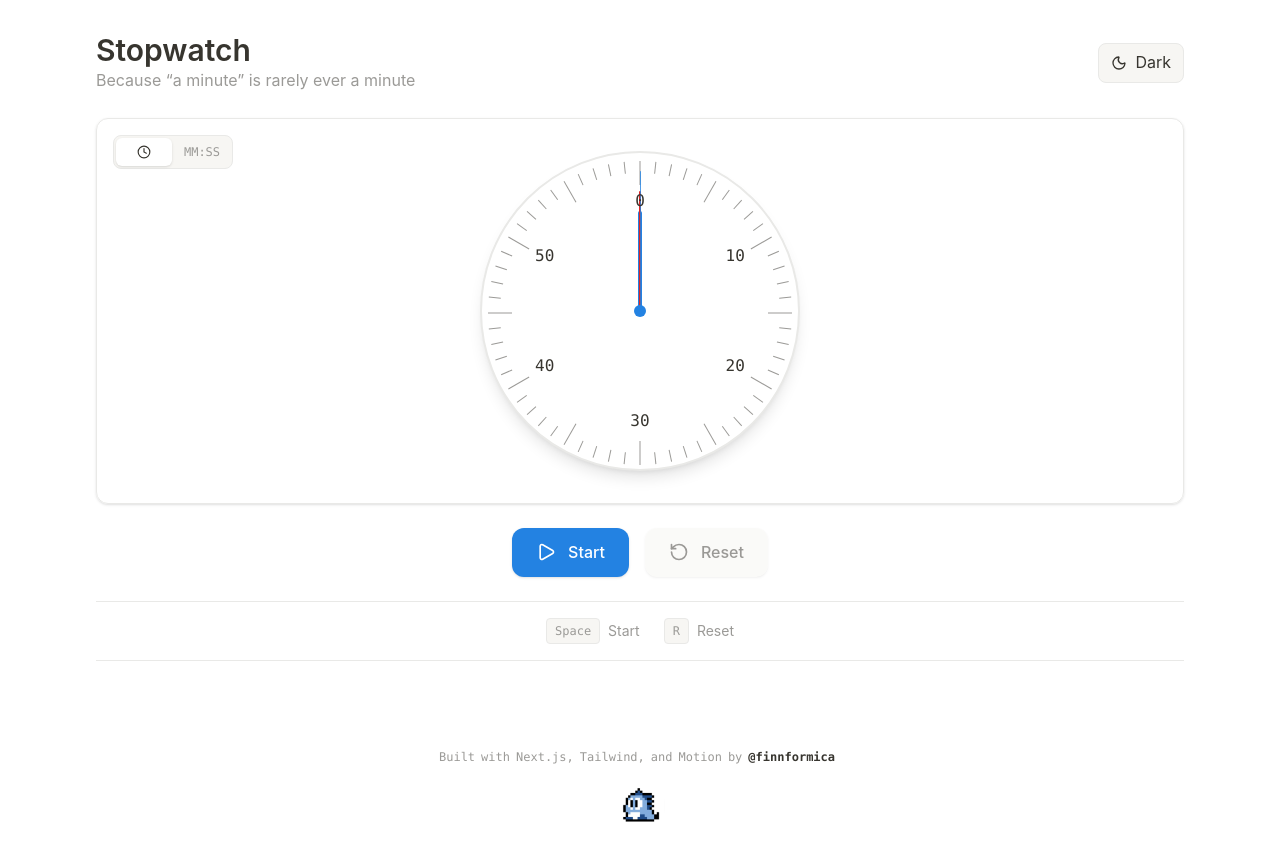
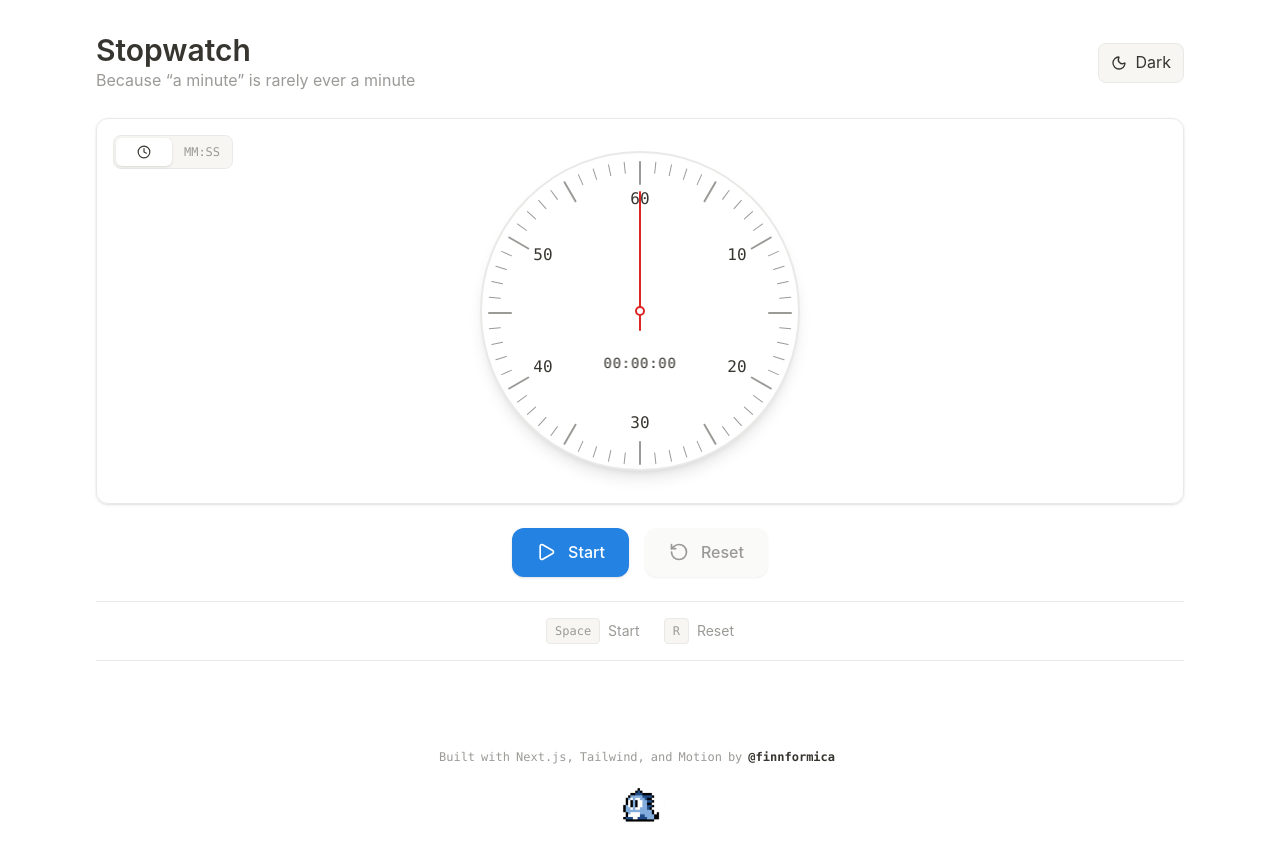
Before and after one commit to finnformica/flow-stop-watch, a Next.js app: page / in a window 1280 px wide. Shown: the top 860 px of the page. Built offline with nearby package versions, Linux system fonts and the light colour scheme.

Commit message:
simplify design of analog clock face

```diff
--- a/src/components/analog-clock.tsx
+++ b/src/components/analog-clock.tsx
@@ -1,5 +1,19 @@
 import { motion } from "motion/react";
 import { memo } from "react";
+
+const MinuteHand = ({ angle }: { angle: number }) => (
+  <div
+    className="absolute top-1/2 left-1/2 bg-destructive rounded-full z-20"
+    style={{
+      width: "2px",
+      height: "140px",
+      marginLeft: "-1px",
+      marginTop: "-120px",
+      transformOrigin: "50% calc(100% - 20px)",
+      transform: `rotate(${angle}deg)`,
+    }}
+  />
+);
 
 const AnalogClock = ({
   elapsedTime,
@@ -10,13 +24,8 @@ const AnalogClock = ({
 }) => {
   // Analog clock calculations
   const totalSeconds = elapsedTime / 1000;
-  const minutes = totalSeconds / 60;
   const seconds = (totalSeconds % 60) / 60;
-  const milliseconds = (elapsedTime % 1000) / 1000;
-
-  const minuteAngle = (minutes % 60) * 6; // 360/60 = 6 degrees per minute
-  const secondAngle = seconds * 360;
-  const msAngle = milliseconds * 360;
+  const angle = seconds * 360;
 
   const initialDelay = (i: number) => (isInitialLoad ? 1.5 + i * 0.1 : 0);
 
@@ -26,21 +35,8 @@ const AnalogClock = ({
     visible: (i: number) => ({
       opacity: 1,
       transition: {
-        duration: 0.3,
+        duration: 0.4,
         delay: initialDelay(i),
-        ease: "easeOut" as const,
-      },
-    }),
-  };
-
-  const handVariants = {
-    hidden: { scaleY: 0, opacity: 0 },
-    visible: (delay: number) => ({
-      scaleY: 1,
-      opacity: 1,
-      transition: {
-        duration: 0.4,
-        delay: initialDelay(delay),
         ease: "easeOut" as const,
       },
     }),
@@ -67,9 +63,9 @@ const AnalogClock = ({
         {Array.from({ length: 60 }, (_, i) => (
           <div
             key={i}
-            className={`absolute w-px bg-muted-foreground ${
-              i % 5 === 0 ? "h-6" : "h-3"
-            } ${i % 10 === 0 ? "bg-foreground w-0.5" : ""}`}
+            className={`absolute bg-muted-foreground rounded-full ${
+              i % 5 === 0 ? "h-6 w-0.5" : "h-3 w-0.25"
+            } ${i % 10 === 0 ? "bg-foreground" : ""}`}
             style={{
               top: "8px",
               left: "50%",
@@ -81,14 +77,14 @@ const AnalogClock = ({
 
         {/* Numbers for 10-minute intervals */}
         {Array.from({ length: 6 }, (_, i) => {
-          const angle = i * 60 - 90;
-          const radius = 110;
+          const angle = i * 60 - 30;
+          const radius = 112;
           const x = Math.cos((angle * Math.PI) / 180) * radius;
           const y = Math.sin((angle * Math.PI) / 180) * radius;
           return (
             <motion.div
               key={i}
-              className="absolute text-base font-medium font-mono text-foreground flex items-center justify-center w-10 h-10 z-50"
+              className="absolute text-base font-medium font-mono text-foreground flex items-center justify-center w-10 h-10"
               style={{
                 left: `calc(50% + ${x}px - 20px)`,
                 top: `calc(50% + ${y}px - 20px)`,
@@ -98,113 +94,51 @@ const AnalogClock = ({
               animate="visible"
               custom={i}
             >
-              {i * 10}
+              {(i + 1) * 10}
             </motion.div>
           );
         })}
 
         {/* Center dot */}
-        <motion.div
-          className="absolute top-1/2 left-1/2 w-3 h-3 bg-accent rounded-full transform -translate-x-1/2 -translate-y-1/2 z-40"
-          variants={centerDotVariants}
-          initial={isInitialLoad ? "hidden" : "visible"}
-          animate="visible"
+        <div
+          className="absolute top-1/2 left-1/2 w-2.5 h-2.5 border-2 bg-card rounded-full transform -translate-x-1/2 -translate-y-1/2 z-40"
+          style={{ borderColor: "var(--destructive)" }} // global styles overriding border color
         />
 
-        {/* Minute hand */}
-        {isInitialLoad ? (
-          <motion.div
-            className="absolute top-1/2 left-1/2 origin-bottom bg-accent rounded-full z-10"
-            style={{
-              width: "4px",
-              height: "100px",
-              marginLeft: "-2px",
-              marginTop: "-100px",
-              transform: `rotate(${minuteAngle}deg)`,
-            }}
-            variants={handVariants}
-            initial="hidden"
-            animate="visible"
-            custom={1.3}
-          />
-        ) : (
-          <div
-            className="absolute top-1/2 left-1/2 origin-bottom bg-accent rounded-full z-10"
-            style={{
-              width: "4px",
-              height: "100px",
-              marginLeft: "-2px",
-              marginTop: "-100px",
-              transform: `rotate(${minuteAngle}deg)`,
-              transition: "none",
-            }}
-          />
-        )}
+        {/* Digital time display */}
+        <motion.div
+          className="absolute top-2/3 left-1/2 transform -translate-x-1/2 -translate-y-1/2"
+          initial={
+            isInitialLoad
+              ? { opacity: 0, scale: 0.8 }
+              : { opacity: 1, scale: 1 }
+          }
+          animate={{ opacity: 1, scale: 1 }}
+          transition={{
+            duration: 0.4,
+            delay: isInitialLoad ? 1.6 : 0,
+            ease: "easeOut",
+          }}
+        >
+          <div className="bg-card/80 backdrop-blur-sm px-3 py-1.5">
+            <div className="text-sm font-mono font-medium text-foreground tracking-wider">
+              {Math.floor(elapsedTime / 60000)
+                .toString()
+                .padStart(2, "0")}
+              :
+              {Math.floor((elapsedTime % 60000) / 1000)
+                .toString()
+                .padStart(2, "0")}
+              :
+              {Math.floor((elapsedTime % 1000) / 10)
+                .toString()
+                .padStart(2, "0")}
+            </div>
+          </div>
+        </motion.div>
 
         {/* Second hand */}
-        {isInitialLoad ? (
-          <motion.div
-            className="absolute top-1/2 left-1/2 origin-bottom bg-destructive rounded-full z-20"
-            style={{
-              width: "2px",
-              height: "120px",
-              marginLeft: "-1px",
-              marginTop: "-120px",
-              transform: `rotate(${secondAngle}deg)`,
-            }}
-            variants={handVariants}
-            initial="hidden"
-            animate="visible"
-            custom={1.4}
-          />
-        ) : (
-          <div
-            className="absolute top-1/2 left-1/2 origin-bottom bg-destructive rounded-full z-20"
-            style={{
-              width: "2px",
-              height: "120px",
-              marginLeft: "-1px",
-              marginTop: "-120px",
-              transform: `rotate(${secondAngle}deg)`,
-              transition: "none",
-            }}
-          />
-        )}
-
-        {/* Millisecond hand */}
-        {isInitialLoad ? (
-          <motion.div
-            className="absolute top-1/2 left-1/2 origin-bottom rounded-full z-30"
-            style={{
-              width: "1px",
-              height: "140px",
-              marginLeft: "-0.5px",
-              marginTop: "-140px",
-              transform: `rotate(${msAngle}deg)`,
-              backgroundColor: "var(--accent)",
-              opacity: "0.8",
-              transition: "none",
-            }}
-            variants={handVariants}
-            initial="hidden"
-            animate="visible"
-            custom={1.5}
-          />
-        ) : (
-          <div
-            className="absolute top-1/2 left-1/2 origin-bottom rounded-full z-30"
-            style={{
-              width: "1px",
-              height: "140px",
-              marginLeft: "-0.5px",
-              marginTop: "-140px",
-              transform: `rotate(${msAngle}deg)`,
-              backgroundColor: "var(--accent)",
-              opacity: "0.8",
-              transition: "none", // No transition for smooth millisecond movement
-            }}
-          />
-        )}
+        <MinuteHand angle={angle} />
       </div>
     </div>
   );
```
